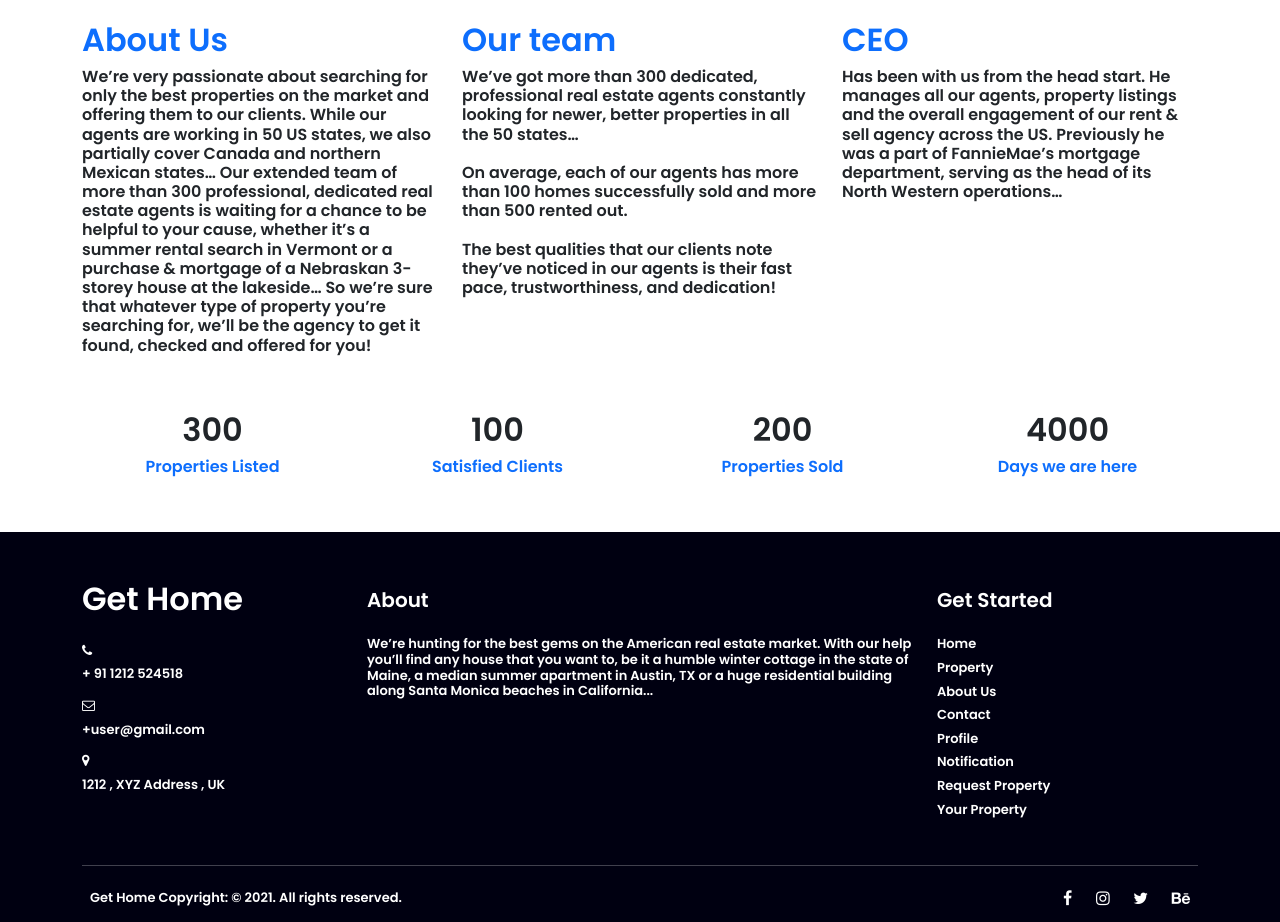
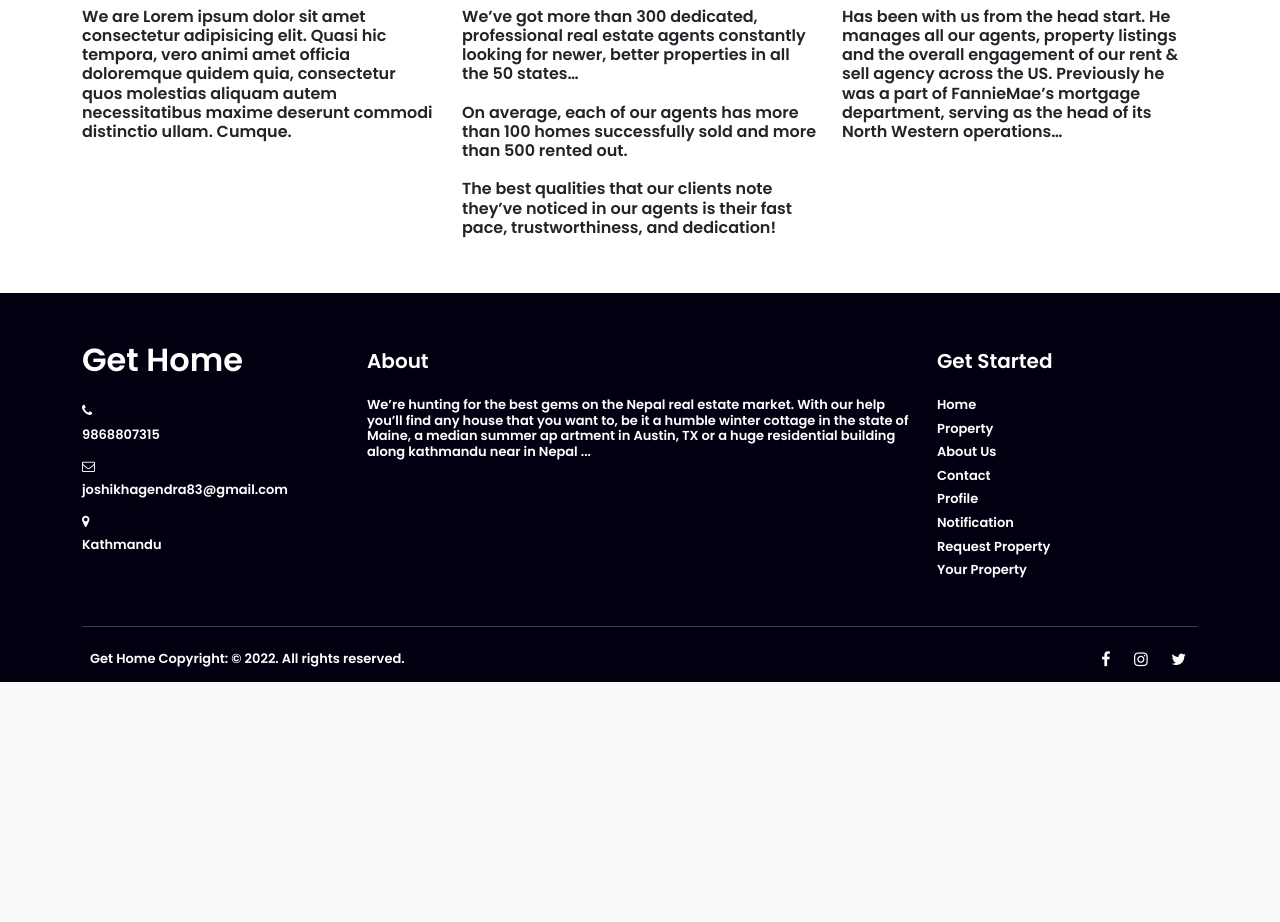
Before and after one commit to khagendraprasadjoshi/realestate, a PHP site: page /Admin/about.php in a window 1280 px wide. Shown: the part 862-1784 px from the top of the page. After the commit the page ends 1544 px from the top, so only its background shows below. Run offline with PHP 8.4, Linux system fonts and the light colour scheme; the visitor is signed in with stand-in values (Sample User, id 1); data comes from the database, SQL or seed files in the repository; data that the repository does not hold is empty.

Commit message:
Initialized

```diff
--- a/Admin/about.php
+++ b/Admin/about.php
@@ -29,8 +29,6 @@ else
 		<div class="col-md-12">
 
 			<h2 class="text-primary">Welcome!</h2>
-
-			<h5 style="font-size: 18px; margin-top: 17px;">Get Home real estate agency was founded ten years ago, helping thousands of people since then find their dream rental or buy a perfect new home!</h5>
 <br>
              <div id="carouselExampleControls" class="carousel slide" data-bs-ride="carousel">
   <div class="carousel-inner">
@@ -63,7 +61,7 @@ else
  <div class="row mt-4">
  	<div class="col-md-4">
  		<h2 class="text-primary">About Us</h2>
- 		<h6>We’re very passionate about searching for only the best properties on the market and offering them to our clients. While our agents are working in 50 US states, we also partially cover Canada and northern Mexican states… Our extended team of more than 300 professional, dedicated real estate agents is waiting for a chance to be helpful to your cause, whether it’s a summer rental search in Vermont or a purchase & mortgage of a Nebraskan 3-storey house at the lakeside… So we’re sure that whatever type of property you’re searching for, we’ll be the agency to get it found, checked and offered for you!</h6>
+ 		<h6>We are Lorem ipsum dolor sit amet consectetur adipisicing elit. Quasi hic tempora, vero animi amet officia doloremque quidem quia, consectetur quos molestias aliquam autem necessitatibus maxime deserunt commodi distinctio ullam. Cumque.</h6>
  	</div>
  	<div class="col-md-4">
  		<h2 class="text-primary">Our team</h2>
@@ -76,29 +74,6 @@ The best qualities that our clients note they’ve noticed in our agents is thei
  	<div class="col-md-4">
  		<h2 class="text-primary">CEO</h2>
  		<h6>Has been with us from the head start. He manages all our agents, property listings and the overall engagement of our rent & sell agency across the US. Previously he was a part of FannieMae’s mortgage department, serving as the head of its North Western operations…</h6>
- 	</div>
- </div>
-
-
-
-
- <div class="row mt-5">
- 	<div class="col-md-3">
- 		<center><h2>300</h2>
-         <h6 class="text-primary">Properties Listed</h6>
- 		</center>
- 	</div>
- 	<div class="col-md-3">
- 		<center><h2>100</h2>
- 		<h6 class="text-primary">Satisfied Clients</h6></center>
- 	</div>
- 	<div class="col-md-3">
- 		<center><h2>200</h2>
- 		<h6 class="text-primary">Properties Sold</h6></center>
- 	</div>
- 	<div class="col-md-3">
- 		<center><h2>4000</h2>
- 		<h6 class="text-primary">Days we are here</h6></center>
  	</div>
  </div>
 
--- a/Admin/addproperty.php
+++ b/Admin/addproperty.php
@@ -2,13 +2,13 @@
 
 session_start();
 
-if ($_SESSION['email'] == true)
+if ($_SESSION['email'] == true && $_SESSION['email']=='joshikhagendra83@gmail.com')
 {
 	 $_SESSION['email'];
 }
 else
 {
-	header("location:Regi/log.php");
+	header("location: index.php");
 }
 
 ?>
--- a/Admin/footer.php
+++ b/Admin/footer.php
@@ -32,7 +32,7 @@
        				<h6 style="font-size: 13px;"><i class="fa fa-phone" aria-hidden="true"></i></h6>
        			</div>
        			<div class="col-md-11">
-       				<h6 style="font-size: 13px;">+ 91 1212 524518</h6>
+       				<h6 style="font-size: 13px;">9868807315</h6>
        			</div>
        		</div>
        		<div class="row mt-2">
@@ -40,7 +40,7 @@
        				<h6 style="font-size: 13px;"><i class="fa fa-envelope-o" aria-hidden="true"></i></h6>
        			</div>
        			<div class="col-md-11">
-       				<h6 style="font-size: 13px;">+user@gmail.com</h6>
+       				<h6 style="font-size: 13px;">joshikhagendra83@gmail.com</h6>
        			</div>
        		</div>
        		<div class="row mt-2">
@@ -48,7 +48,7 @@
        				<h6 style="font-size: 13px;"><i class="fa fa-map-marker" aria-hidden="true"></i></h6>
        			</div>
        			<div class="col-md-11">
-       				<h6 style="font-size: 13px;">1212 , XYZ Address , UK</h6>
+       				<h6 style="font-size: 13px;">Kathmandu</h6>
        			</div>
        		</div>
 
@@ -59,7 +59,8 @@
        	<div class="col-md-6 mt-2">
        		<h5>About</h5>
 
-             <h6 style="font-size: 13px;" class="mt-4">We’re hunting for the best gems on the American real estate market. With our help you’ll find any house that you want to, be it a humble winter cottage in the state of Maine, a median summer apartment in Austin, TX or a huge residential building along Santa Monica beaches in California...</h6>
+             <h6 style="font-size: 13px;" class="mt-4">We’re hunting for the best gems on the Nepal real estate market. With our help you’ll find any house that you want to, be it a humble winter cottage in the state of Maine, a median summer ap
+			 artment in Austin, TX or a huge residential building along kathmandu near in Nepal ...</h6>
 
        	</div>
        	<div class="col-md-3 mt-2">
@@ -83,13 +84,12 @@
 
     <div class="row">
     	<div class="col-6">
-    		<h6 style="font-size: 13px; padding: 8px;">Get Home Copyright: © 2021. All rights reserved. </h6>
+    		<h6 style="font-size: 13px; padding: 8px;">Get Home Copyright: © 2022. All rights reserved. </h6>
     	</div>
     	<div class="col-6" style="text-align: right;">
     		<i class="fa fa-facebook icona" aria-hidden="true"></i>&nbsp
     		<i class="fa fa-instagram icona" aria-hidden="true"></i>&nbsp
     		<i class="fa fa-twitter icona" aria-hidden="true"></i>&nbsp
-    		<i class="fa fa-behance icona" aria-hidden="true"></i>
     	</div>
     </div>
 
--- a/Admin/index.php
+++ b/Admin/index.php
@@ -96,11 +96,7 @@ border: 1px solid rgba( 255, 255, 255, 0.18 );
       				            	<h2 style="color: #fff;">Search for properties:</h2>
                                     <form action="search.php" method="post">
 
-
-                                    <h6 class="text_p">Keyword</h6>
-                                    <input type="text" name="key" placeholder="Any" class="form-control rounded-pill">
-
-                                    <h6 class="text_p">Property status</h6>
+                                                    <h6 class="text_p">Property status</h6>
                                     <select name="p_status" class="form-control rounded-pill">
                                     	<option>Any</option>
                                     	<option>Rent</option>
--- a/index.php
+++ b/index.php
@@ -79,9 +79,6 @@ border: 1px solid rgba( 255, 255, 255, 0.18 );
       				            	<h2 style="color: #fff;">Search for properties:</h2>
                                     <form action="search.php" method="post">
 
-
-                                    <h6 class="text_p">Keyword</h6>
-                                    <input type="text" name="key" placeholder="Any" class="form-control rounded-pill">
 
                                     <h6 class="text_p">Property status</h6>
                                     <select name="p_status" class="form-control rounded-pill">
--- a/navbar_un.php
+++ b/navbar_un.php
@@ -79,9 +79,7 @@
    <li class="nav-item">
     <a class="nav-link nav_text" href="Admin/Regi/log.php">Log In</a>
   </li>
-        <li class="nav-item dropdown">
-        	<a href="Admin/Regi/log.php"><button type="button" class="btn btn-dark rounded-pill add_button">Add Property</button></a>
-        </li>
+
 </ul>
     </div>
 
```
Also changed, not shown: about.php (+1 -17 lines), footer_un.php (+5 -7 lines).
